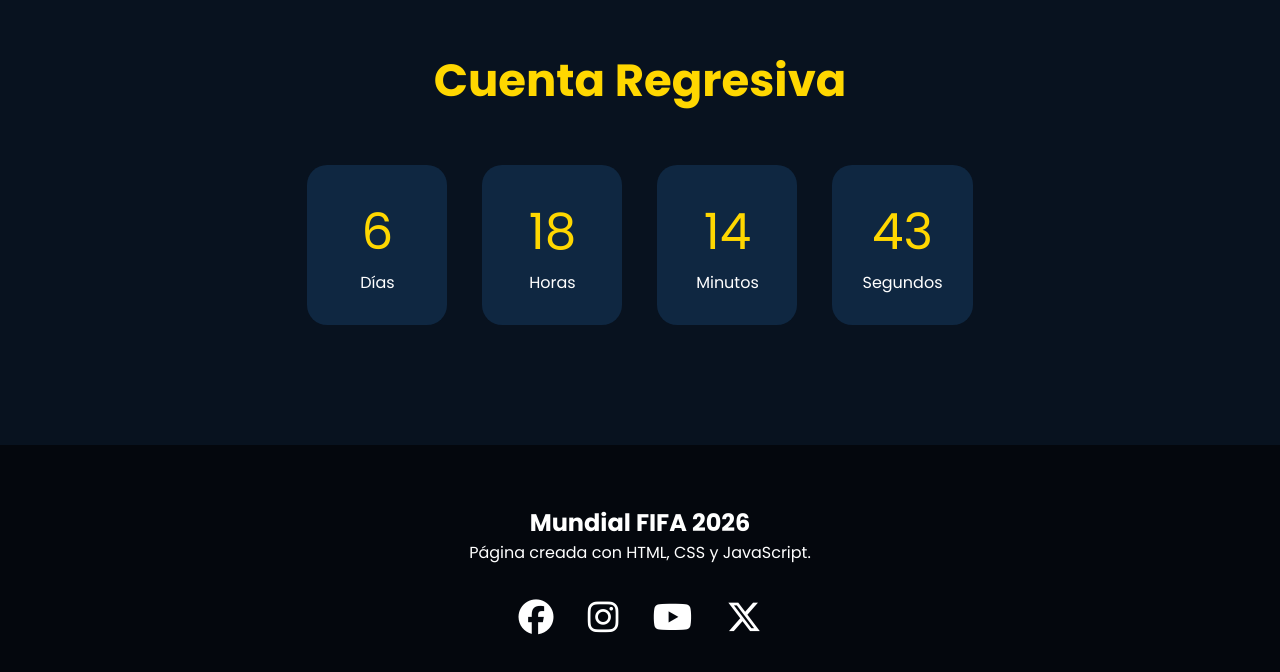
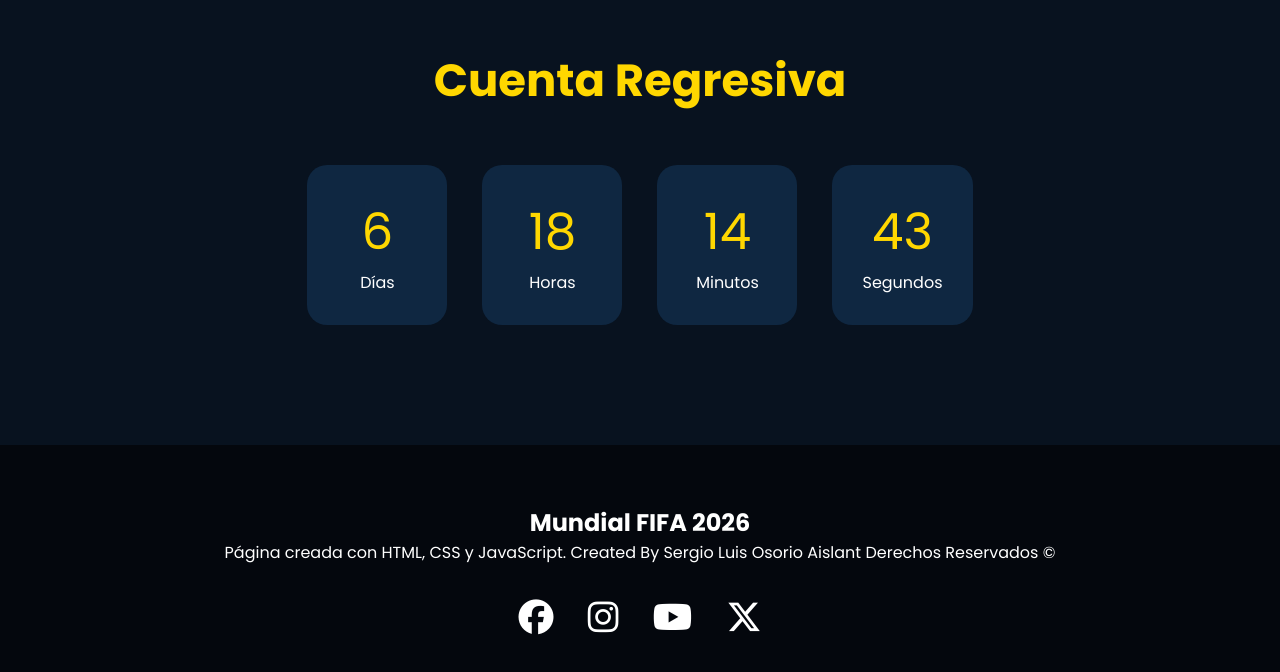
Before and after one commit to sergy-02/mundial-2026, a plain HTML site: page index.html in a window 1280 px wide. Shown: the part 3828-4500 px from the top of the page. Drawn offline with nearby package versions, Linux system fonts and the light colour scheme.

Commit message:
Fix HTML structure and add footer information

```diff
--- a/index.html
+++ b/index.html
@@ -346,6 +346,8 @@
         <p>
 
             Página creada con HTML, CSS y JavaScript.
+            Created By Sergio Luis Osorio Aislant
+            Derechos Reservados ©
 
         </p>
 
```
